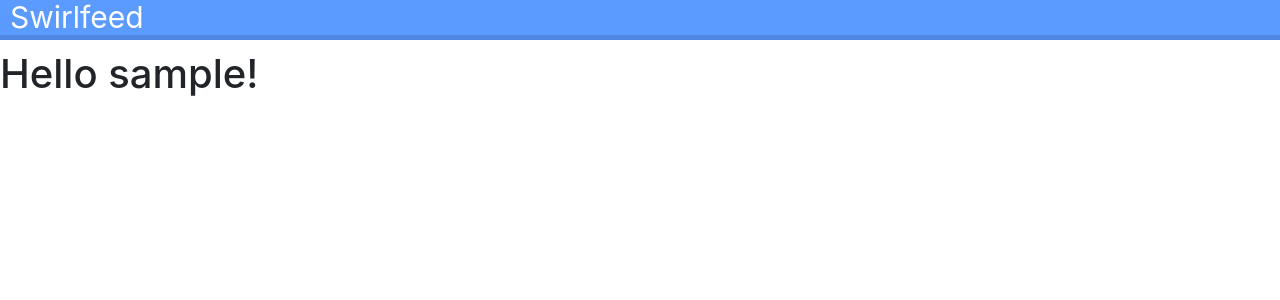
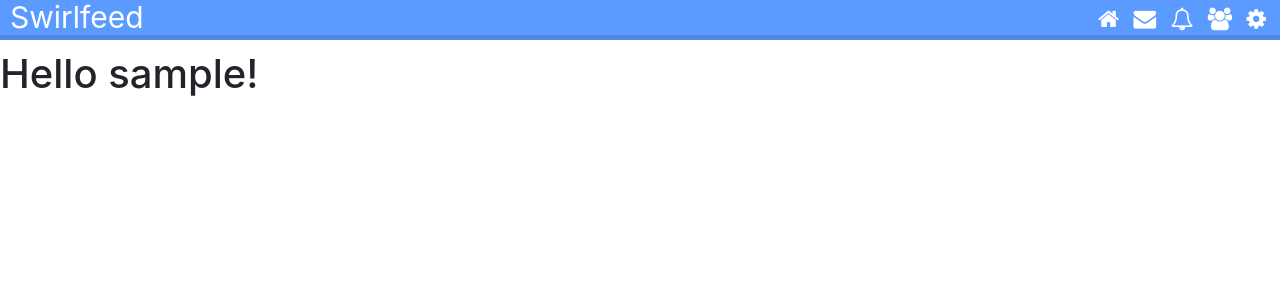
Before and after one commit to alexticovschi/swirlfeed, a PHP site: page / in a window 1280 px wide. Shown: the top 300 px of the page. Run offline with PHP 8.4, Linux system fonts and the light colour scheme; the visitor is signed in with stand-in values (Sample User, id 1).

Commit message:
adding nav bar icons

```diff
--- a/assets/css/style.css
+++ b/assets/css/style.css
@@ -19,3 +19,22 @@ body {
 	top: 9px;
 	color: #fff;
 }
+
+nav {
+	float: right;
+	right: 4px;
+	position: absolute;
+	margin: 10px;
+}
+
+nav a {
+	position: relative;
+	color: #fff;
+	text-decoration: none;
+	margin-left: 10px;
+	font-size: 17px;
+}
+
+nav a:hover {
+	text-decoration: none;
+}
--- a/includes/header.php
+++ b/includes/header.php
@@ -21,6 +21,7 @@ if(isset($_SESSION['username'])) {
 	<!-- BootstrapJS -->
 	<script src="assets/js/bootstrap.js"></script>
 	<!-- BootstrapCSS -->
+	<link rel="stylesheet" href="https://stackpath.bootstrapcdn.com/font-awesome/4.7.0/css/font-awesome.min.css">
 	<link rel="stylesheet" type="text/css" href="assets/css/bootstrap.css">
 	<link rel="stylesheet" href="assets/css/style.css">
 </head>
@@ -30,4 +31,13 @@ if(isset($_SESSION['username'])) {
 		<div class="logo">
 			<a href="index.php">Swirlfeed</a>
 		</div>
+
+		<nav>
+			<a href=""><i class="fa fa-home fa-lg"></i></a>
+			<a href=""><i class="fa fa-envelope fa-lg"></i></a>
+			<a href=""><i class="fa fa-bell-o fa-lg"></i></a>
+			<a href=""><i class="fa fa-users fa-lg"></i></a>
+			<a href=""><i class="fa fa-cog fa-lg"></i></a>
+
+		</nav>
 	</div>
```
